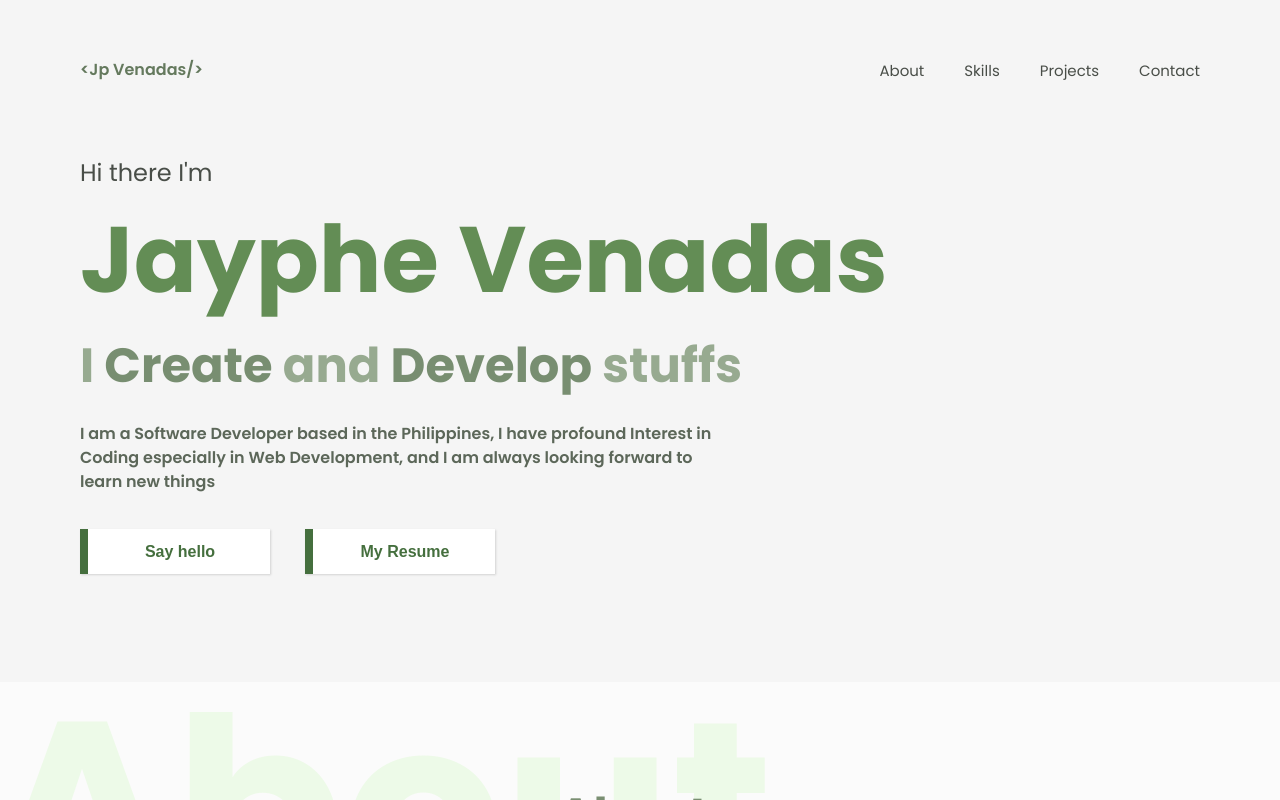
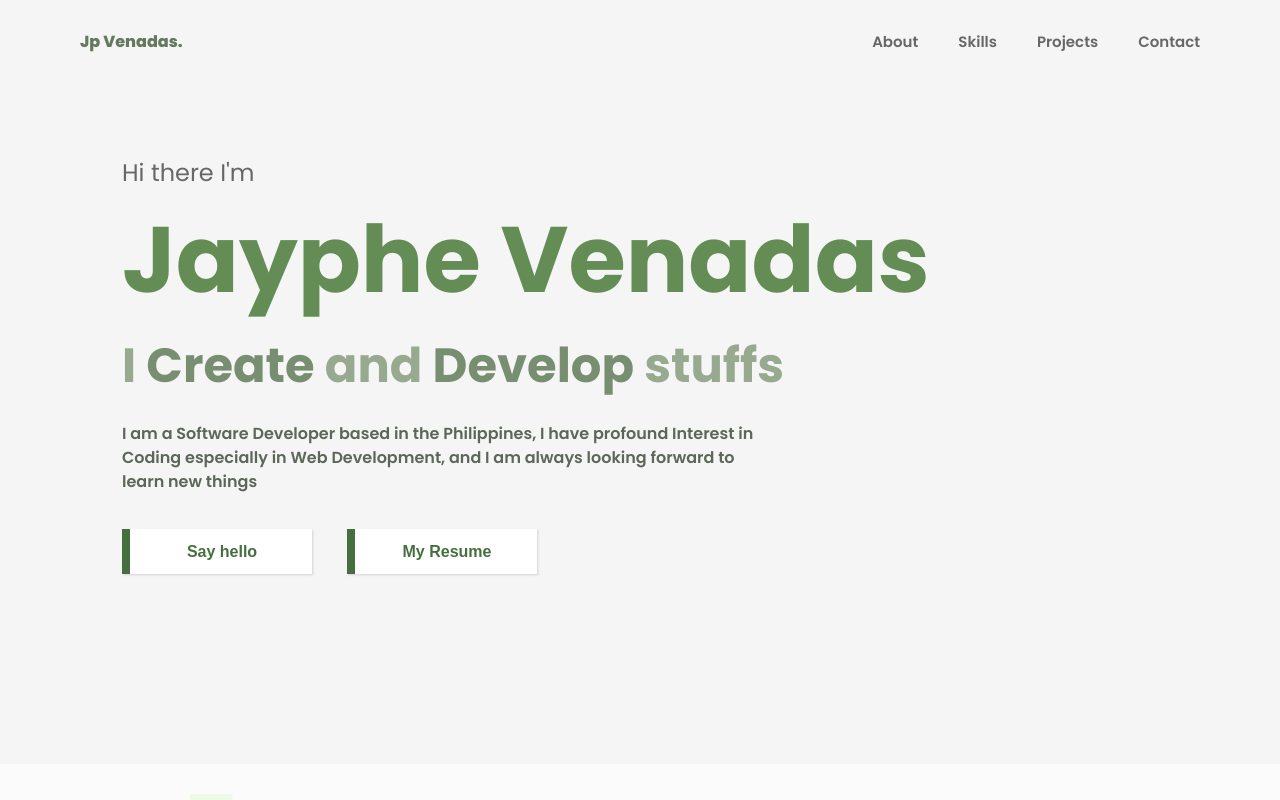
Before and after one commit to JPvenadas/Web-Portfolio, a React (Create React App) app: page / in a window 1280 px wide. Shown: the top 800 px of the page. Built offline with nearby package versions, Linux system fonts and the light colour scheme.

Commit message:
make the navbar fixed

```diff
--- a/src/components/objects/ProjectItem.jsx
+++ b/src/components/objects/ProjectItem.jsx
@@ -21,12 +21,12 @@ const ProjectItem = ({bg, title, description, buttons, Stacks}) => {
 
     const buttonSpawn = (e) => {
         if (!hoverState){
-            let tl = gsap.to(circularButton.current, {duration: 1.3, ease: 'expo', y: 0, stagger: .2, overwrite: true})
+            let tl = gsap.to(circularButton.current, {duration: .7,  delay: .5, ease: 'expo', y: 0, stagger: .2, overwrite: true})
             if(tl.isActive()){
                 e.preventDefault(); // this will also stop <a> tag links
             }
         }else{
-            gsap.to(circularButton.current, {duration: .5, ease: 'expo', y: 200, stagger: .2, overwrite: true});
+            gsap.to(circularButton.current, {duration: .5, y: 200, stagger: .2, overwrite: true});
         }
     }
   return (
--- a/src/components/sections/Animation.jsx
+++ b/src/components/sections/Animation.jsx
@@ -38,7 +38,7 @@ const Intro = () => {
                  .to('body', {overflowY: 'initial', duration: 0}, '<')
                  .to('.logo', {duration: .4, opacity: 1, y:0}, '<.3')
                  .to('.ham', {duration: .4, opacity: 1, y:0}, '<.15')
-                 .to('.nav-link', {duration: .4, opacity: 1, y: 0, stagger: .08}, '<')
+                 .to('.nav-link', {duration: .2, opacity: 1, y: 0, stagger: .1}, '<')
                  .to(['.greetings', '.name', '.hobby', '.description'],
                     {duration: .4, opacity: 1, y: 0, stagger: .15})
                  .to('.button', {duration: .4, opacity: 1, y: 0}, '<.15')
@@ -55,12 +55,13 @@ const Intro = () => {
       gsap.to('.skill-names', { opacity: 1, duration: .6, delay: 1.2, scrollTrigger: '.skill-names'})
 
       //project timeline
+      gsap.to('.TransparentWorks', {top: '-60px', duration: 2, scrollTrigger: '.TransparentWorks'})
       const projects = gsap.utils.toArray('.project')
       projects.forEach(project =>
-        gsap.to(project, {y: 0, duration: 1.5, opacity: 1, scrollTrigger: {
+        gsap.to(project, {y: 0, duration: .7, opacity: 1, scrollTrigger: {
           trigger: project,
           start: 'top 80%'
-        }})
+      }})
       )
     }, [])
 
--- a/src/components/sections/Navbar.jsx
+++ b/src/components/sections/Navbar.jsx
@@ -16,7 +16,7 @@ const Navbar = () => {
     <MainContainer>
       <Container>
             <LogoContainer>
-              <Logo className="logo">{"<Jp Venadas/>"}</Logo>
+              <Logo className="logo">Jp Venadas.</Logo>
             </LogoContainer>
             <NavLinksContainer background={navopen? "#97AA90": "#EEF0EB"} right={navopen? "0": "-400px" }>
               <Navlinks right={navopen? "0": "-200px" }>
--- a/src/components/sections/Projects.jsx
+++ b/src/components/sections/Projects.jsx
@@ -13,7 +13,7 @@ const Projects = () => {
   return (
     <MainContainer>
         <Container>
-            <TransparentTitle className='untouchable'>Works</TransparentTitle>
+            <TransparentTitle className='untouchable TransparentWorks'>Works</TransparentTitle>
             <SectionTitle>Projects</SectionTitle>
             <ProjectGrid/>
         </Container>
--- a/src/index.css
+++ b/src/index.css
@@ -3,7 +3,7 @@
   padding: 0;
   list-style: none;
   text-decoration: none;
-  color: #494E48;
+  color: #676767;
   box-sizing: border-box;
 }
 
--- a/src/styled-components/Header.js
+++ b/src/styled-components/Header.js
@@ -6,6 +6,7 @@ export const MainContainer = styled.div`
     align-items: center;
     background: #F5F5F5;
     position: relative;
+    padding: 82px;
     width: 100%;
     z-index: 1
 `
--- a/src/styled-components/Projects.js
+++ b/src/styled-components/Projects.js
@@ -60,7 +60,7 @@ export const Shade = styled.div`
     top: 0;
     left: 0;
     opacity: ${({opacity})=>opacity};
-    transition: 1s ease;
+    transition: 1.3s ease;
     background: rgba(0,0,0,0.5);
 `
 export const CircularButton = styled.div`
--- a/src/styled-components/navbar.js
+++ b/src/styled-components/navbar.js
@@ -4,7 +4,12 @@ export const MainContainer = styled.div`
     display: flex;
     justify-content: center;
     align-items: center;
-    background:#F5F5F5;
+    position: fixed;
+    top: 0;
+    left: 0;
+    right: 0;
+    z-index: 10;
+    background:rgba(245,245,245,0.9);
     height: 82px;
     @media (max-width: 600px) {
         height: 60px;
@@ -19,15 +24,13 @@ export const Container = styled.nav`
     align-items: center
 `
 export const LogoContainer = styled.div`
-    height: 100%;
     display: flex;
-    align-items: flex-end;
     @media (max-width: 600px) {
         align-items: center
     }
 `
 export const Logo = styled.h2`
-    font-weight: 600;
+    font-weight: 800;
     font-size: 16px;
     color: #64795D;
     transform: translateY(-20px);
@@ -37,7 +40,6 @@ export const NavLinksContainer = styled.div`
     display: flex;
     justify-content: center;
     transition: .4s ease;
-    height: 100%;
     @media (max-width: 600px) {
         position: fixed;
         top: 60px;
@@ -54,7 +56,6 @@ export const Navlinks = styled.ul`
     justify-content: center;
     transition: .8s ease;
     gap: 40px;
-    align-items: flex-end;
     @media (max-width: 600px) {
         height: 100%;
         width: 200px;
@@ -71,6 +72,7 @@ export const Navlink = styled.li`
     font-size: 15px;
     width: 100%;
     transition: .4s ease;
+    font-weight: 600;
     transform: translateY(-20px);
     opacity: 0;
     text-align: center;
```
